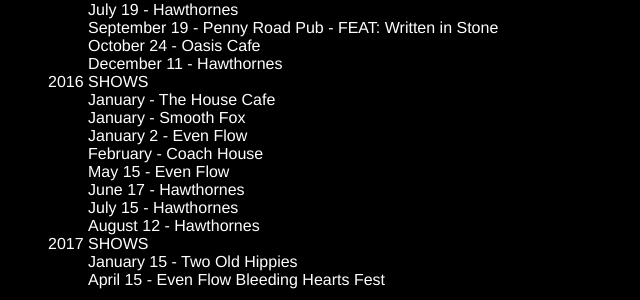
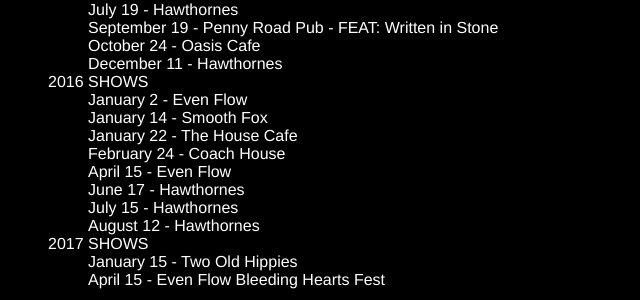
Before and after one commit to LucyVeron/website, a Flask app: page / in a window 1280 px wide. Shown: the part 2001-2301 px from the top of the page, without its empty margins (0-640 px from the left). Run offline with Flask 2, Linux system fonts and the light colour scheme.

Commit message:
Updated show dates

```diff
--- a/cgi-bin/templates/home.html
+++ b/cgi-bin/templates/home.html
@@ -30,11 +30,11 @@
          </li>
          <li>2016 SHOWS
             <ul>
-            <li>January - The House Cafe</li>
-            <li>January - Smooth Fox</li>
             <li>January 2 - Even Flow</li>
-            <li>February - Coach House</li>
-            <li>May 15 - Even Flow</li>
+            <li>January 14 - Smooth Fox</li>
+            <li>January 22 - The House Cafe</li>
+            <li>February 24 - Coach House</li>
+            <li>April 15 - Even Flow</li>
             <li>June 17 - Hawthornes</li>
             <li>July 15 - Hawthornes</li>
             <li>August 12 - Hawthornes</li>
```
